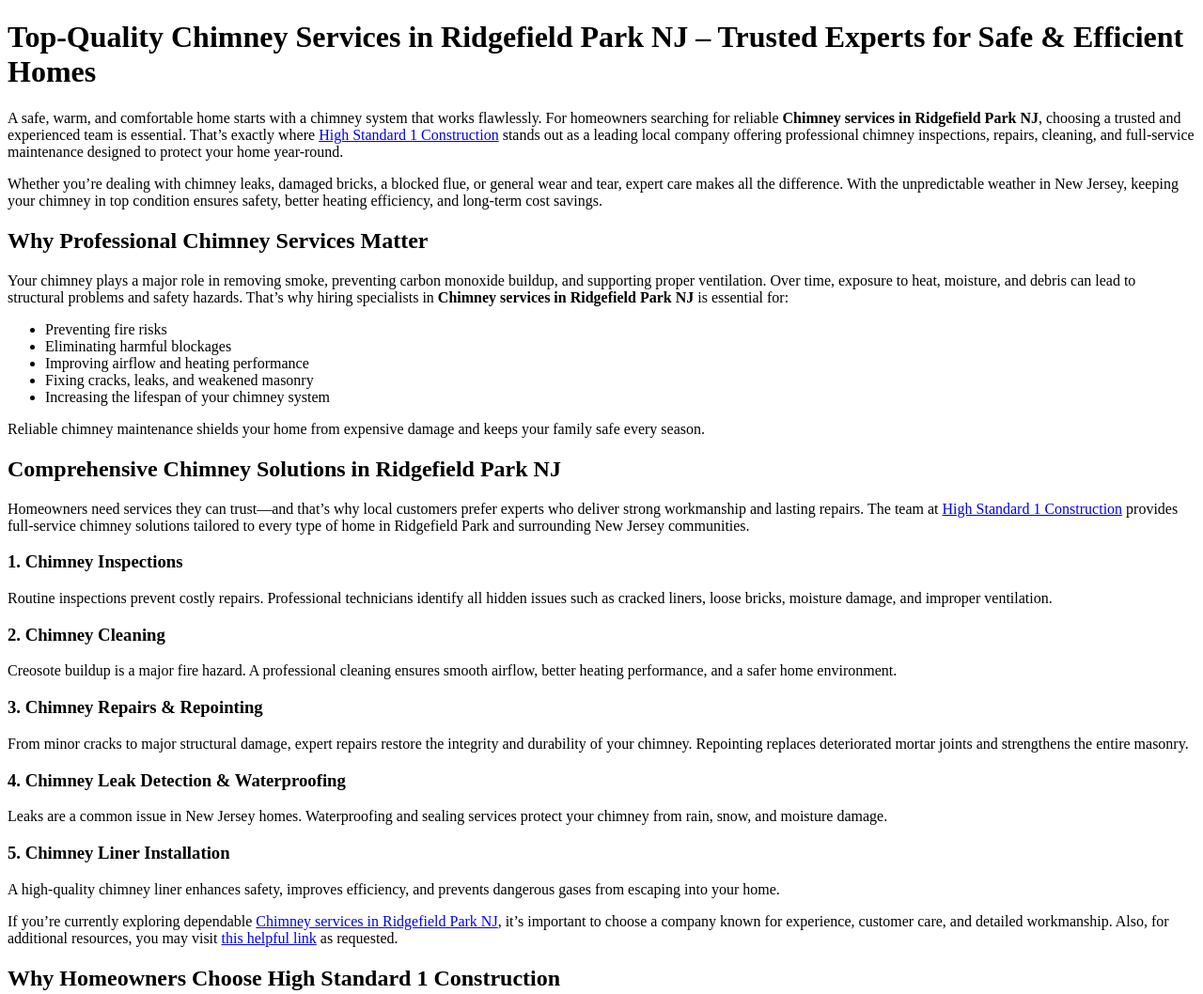
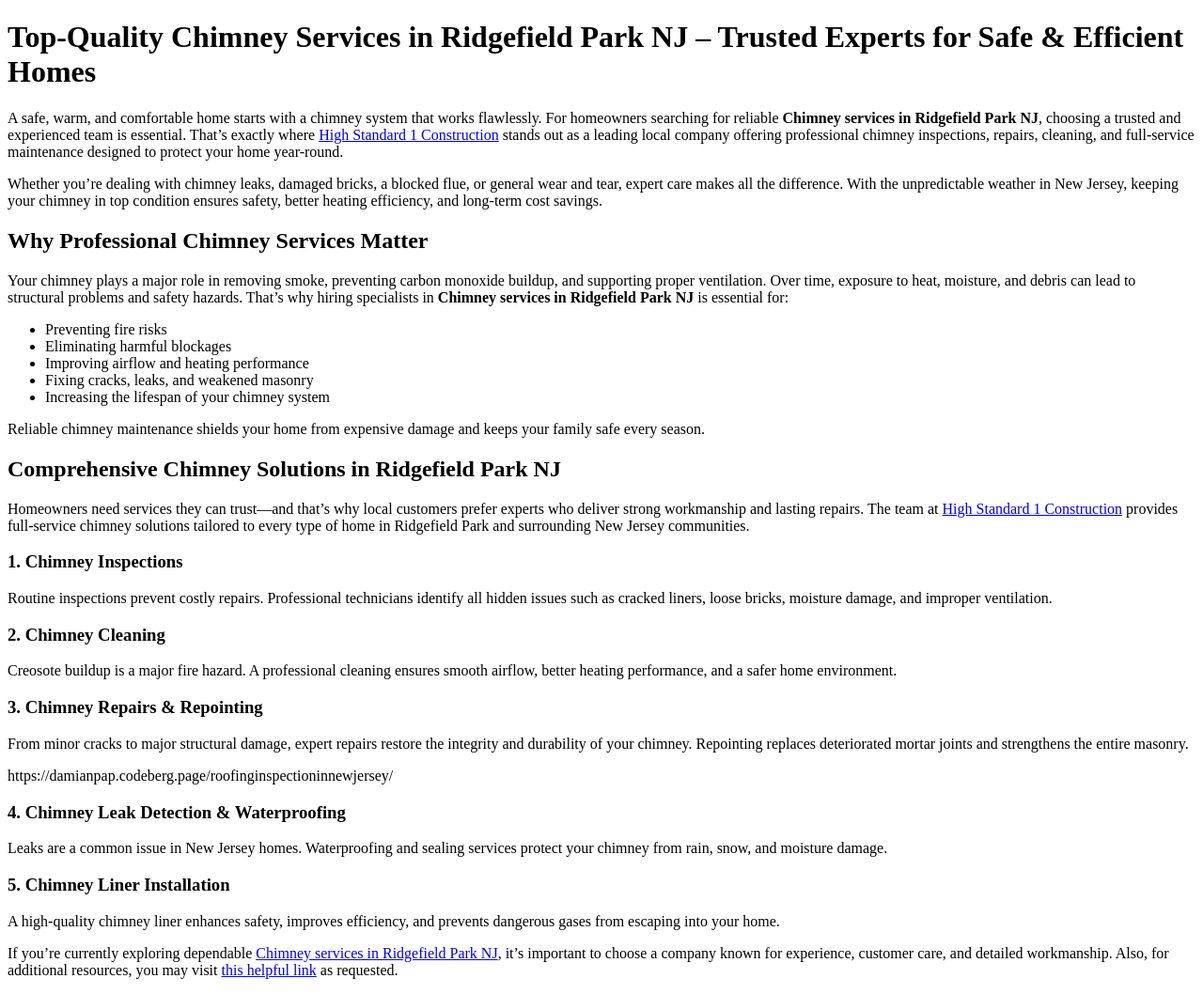
Before and after one commit to damian424/Chimney-services-in-Ridgefield-Park, a plain HTML site: page Index.html in a window 1280 px wide. Shown: the top 1058 px of the page at 94% size. Drawn offline with Linux system fonts and the light colour scheme.

Commit message:
Update Index.html

```diff
--- a/Index.html
+++ b/Index.html
@@ -43,7 +43,7 @@
 
         <h3>3. Chimney Repairs & Repointing</h3>
         <p>From minor cracks to major structural damage, expert repairs restore the integrity and durability of your chimney. Repointing replaces deteriorated mortar joints and strengthens the entire masonry.</p>
-
+https://damianpap.codeberg.page/roofinginspectioninnewjersey/
         <h3>4. Chimney Leak Detection & Waterproofing</h3>
         <p>Leaks are a common issue in New Jersey homes. Waterproofing and sealing services protect your chimney from rain, snow, and moisture damage.</p>
 
```
